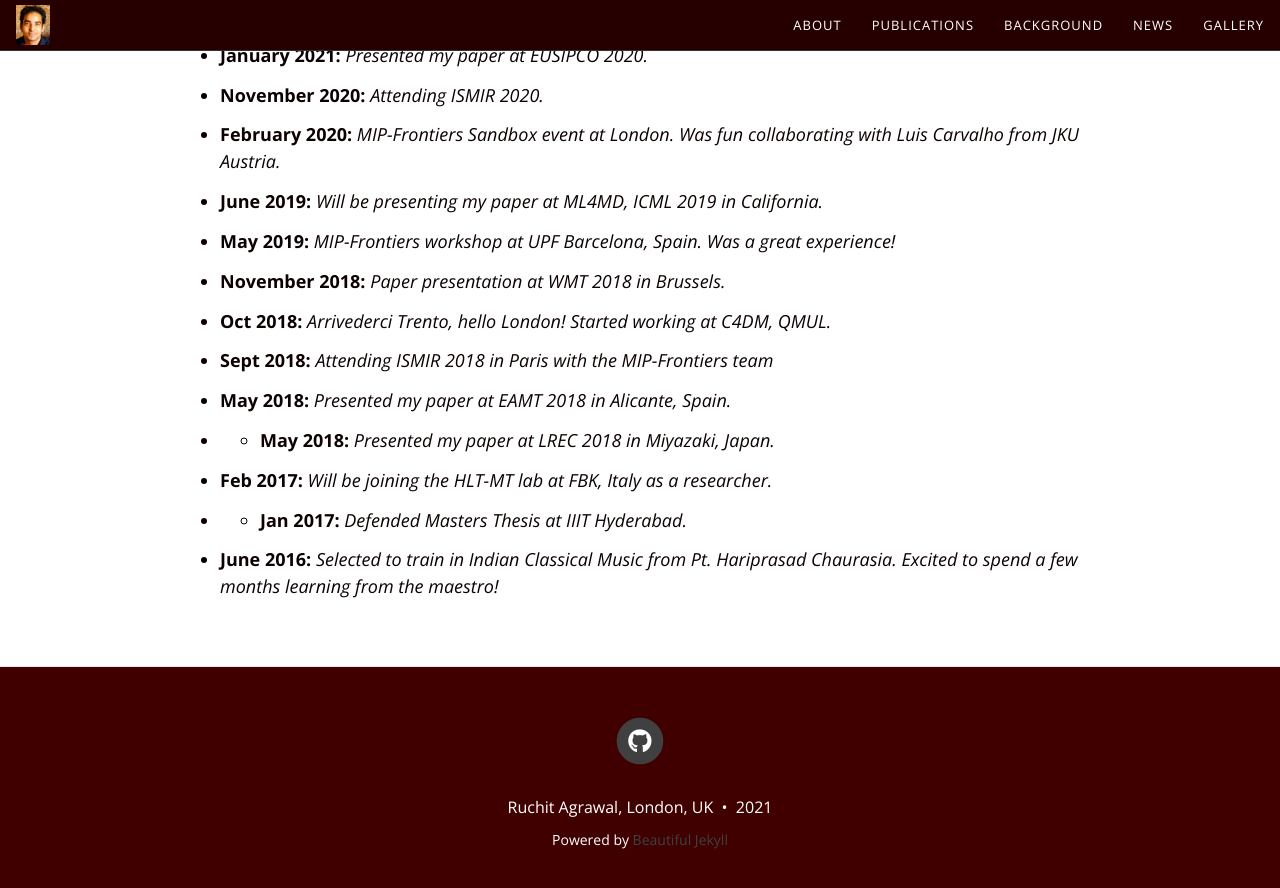
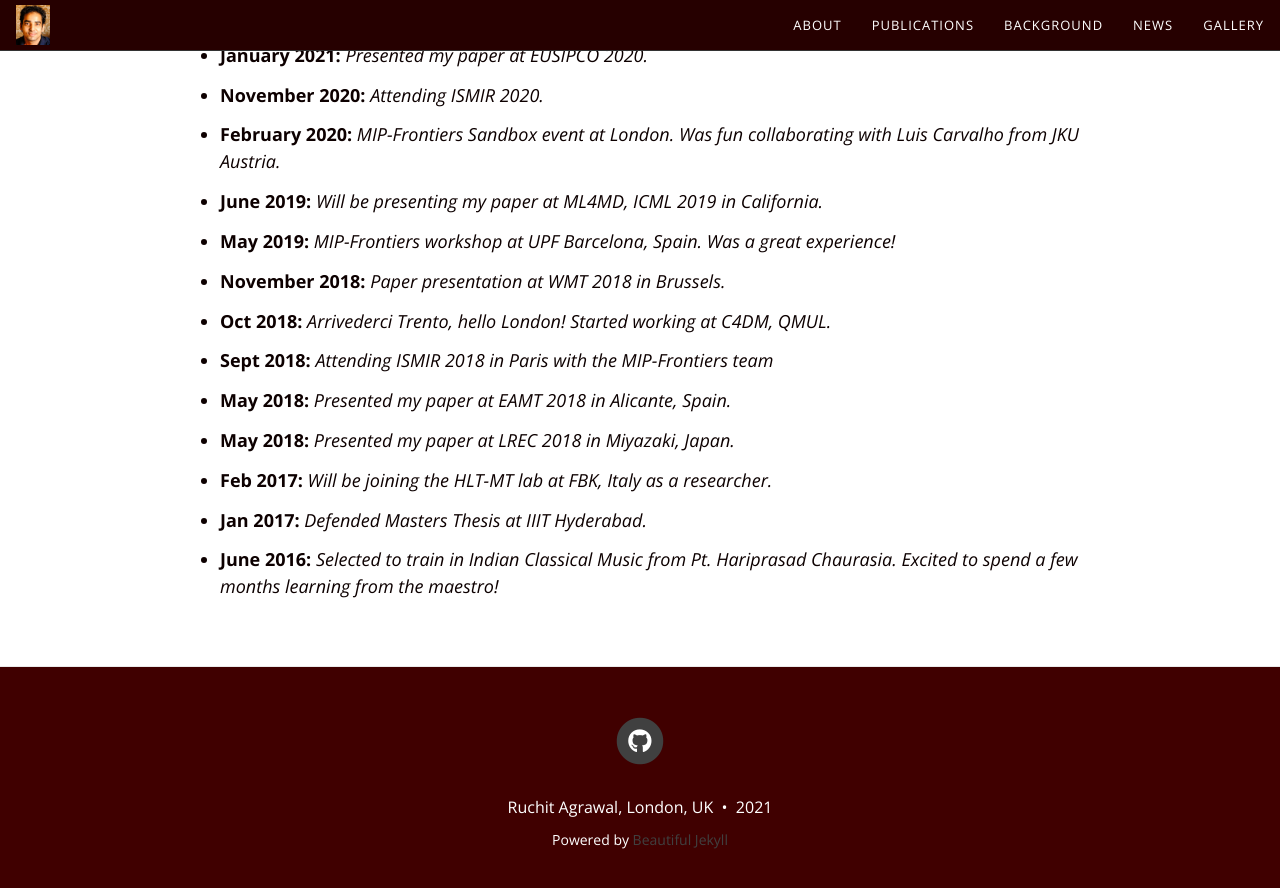
Before and after one commit to rragrawal/rragrawal.github.io, a Jekyll site: the page built from news.md, in a window 1280 px wide and 900 px high, scrolled down 544 px. Shown: the top 888 px of the window. Built offline with Jekyll 4.4.1, drawn with Linux system fonts in a browser that asks for light colours; nearby versions of some CDN libraries.

Commit message:
Update news.md

```diff
--- a/news.md
+++ b/news.md
@@ -14,7 +14,7 @@ cover-img: "/img/bg/footer.jpg"
 * {: .spaced :} **Oct 2018:** *Arrivederci Trento, hello London! Started working at C4DM, QMUL.*
 * {: .spaced :} **Sept 2018:** *Attending ISMIR 2018 in Paris with the MIP-Frontiers team*
 * {: .spaced :} **May 2018:** *Presented my paper at EAMT 2018 in Alicante, Spain.*
-* * {: .spaced :} **May 2018:** *Presented my paper at LREC 2018 in Miyazaki, Japan.*
+* {: .spaced :} **May 2018:** *Presented my paper at LREC 2018 in Miyazaki, Japan.*
 * {: .spaced :} **Feb 2017:** *Will be joining the HLT-MT lab at FBK, Italy as a researcher.*
-* * {: .spaced :} **Jan 2017:** *Defended Masters Thesis at IIIT Hyderabad.*
+* {: .spaced :} **Jan 2017:** *Defended Masters Thesis at IIIT Hyderabad.*
 * {: .spaced :} **June 2016:** *Selected to train in Indian Classical Music from Pt. Hariprasad Chaurasia. Excited to spend a few months learning from the maestro!*
```
